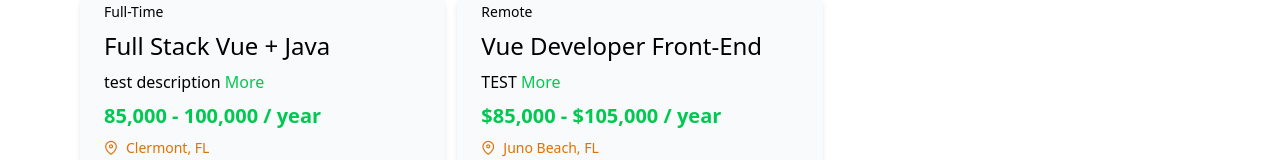
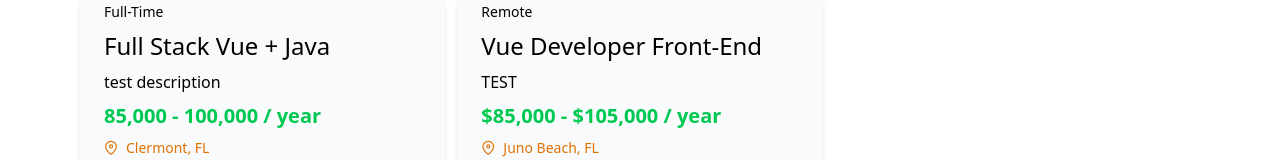
Before and after one commit to RubenDguez/vue-jobfinder, a Vue app: page /jobs in a window 1280 px wide. Shown: the part 742-902 px from the top of the page. Built offline with nearby package versions, Linux system fonts and the light colour scheme; data requests are answered from the project's data file.

Commit message:
fix truncated description

```diff
--- a/src/components/JobListing.vue
+++ b/src/components/JobListing.vue
@@ -9,7 +9,7 @@ const props = defineProps({
 
 const showFullDescription = ref(false)
 
-const handleTruncatedText = () => {
+const toggleTruncatedText = () => {
   showFullDescription.value = !showFullDescription.value
 }
 
@@ -33,8 +33,8 @@ const truncatedDescription = computed(() => {
 
     <p>
       {{ truncatedDescription }}
-      <span class="text-green-500">
-        <button @click="handleTruncatedText()" style="cursor: pointer">
+      <span v-if="truncatedDescription.length > 90" class="text-green-500">
+        <button @click="toggleTruncatedText()" style="cursor: pointer">
           {{ `${showFullDescription ? 'Less' : 'More'}` }}
         </button>
       </span>
```
